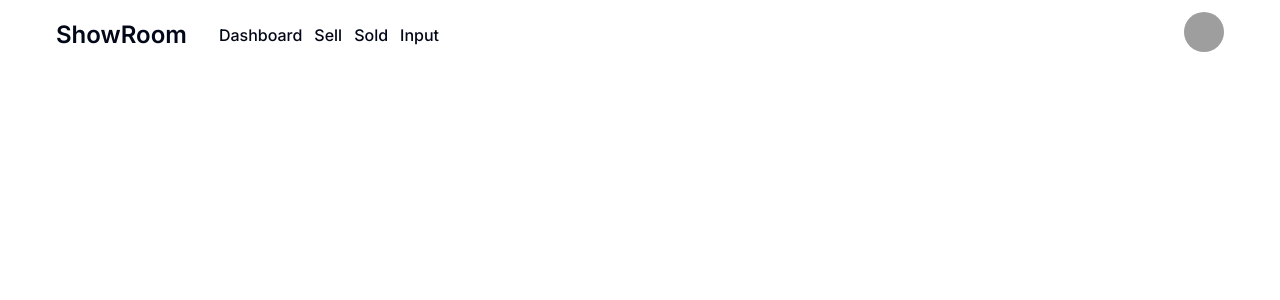
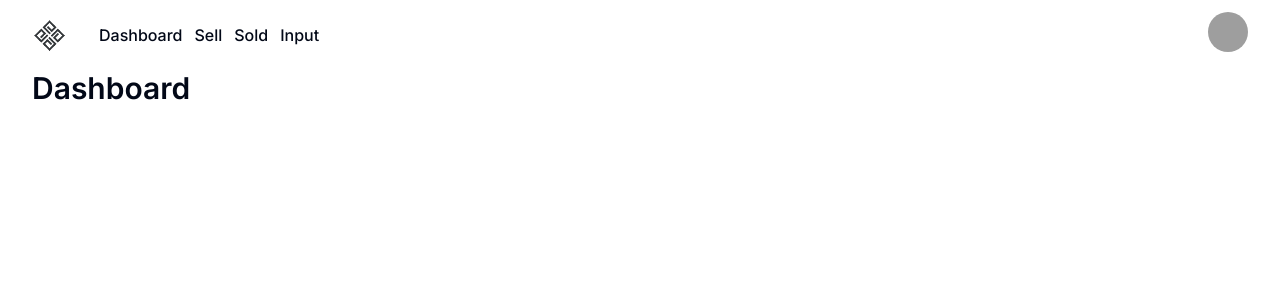
Before and after one commit to yayatooo/Showroom-Frontend, a Next.js app: page / in a window 1280 px wide. Shown: the top 300 px of the page. Built offline with nearby package versions, Linux system fonts and the light colour scheme; grey boxes are pictures that could not be loaded.

Commit message:
menu bar clear

```diff
--- a/app/(dashboard)/page.tsx
+++ b/app/(dashboard)/page.tsx
@@ -1,8 +1,10 @@
 import HomePage from "../home/page";
+import { MenuBar } from "../ui/MenuBar";
 
 export default function Home() {
   return (
     <div className="container">
+      <MenuBar />
       <HomePage />
     </div>
   );
--- a/app/common/dashboard/page.tsx
+++ b/app/common/dashboard/page.tsx
@@ -3,6 +3,6 @@ import React from 'react'
 
 export default function Dashboard() {
   return (
-   <MenuBar/>
+   <h1 className='text-3xl font-semibold'>Dashboard</h1>
   )
 }
--- a/app/ui/Logo.tsx
+++ b/app/ui/Logo.tsx
@@ -1,7 +1,9 @@
+import Link from 'next/link'
+import Image from 'next/image'
 import React from 'react'
 
 export const Logo = () => {
   return (
-    <h1 className='font-semibold text-2xl'>ShowRoom</h1>
+    <Link href="/" className='font-semibold text-2xl'><Image src="/logo.png" alt='logo' width={35} height={35} /></Link>
   )
 }
--- a/app/ui/MenuBar.tsx
+++ b/app/ui/MenuBar.tsx
@@ -1,19 +1,18 @@
 import React from "react";
 import { Logo } from "./Logo";
 import { ProfileMenu } from "./ProfileMenu";
-
-
+import { NavLink } from "../utils/data";
+import Link from "next/link";
 
 export const MenuBar = () => {
   return (
-    <main className="flex py-3 justify-between px-6">
+    <main className="flex py-3 justify-between">
       <div className="flex items-center gap-8">
         <Logo />
         <ul className="flex font-medium gap-3">
-          <li>Dashboard</li>
-          <li>Sell</li>
-          <li>Sold</li>
-          <li>Input</li>
+          {NavLink.map(item => (
+            <Link key={item.id} href={item.link}>{item.tittle}</Link>
+          ))}
         </ul>
       </div>
       <div>
--- a/app/ui/ProfileMenu.tsx
+++ b/app/ui/ProfileMenu.tsx
@@ -21,10 +21,7 @@ export const ProfileMenu = () => {
       <DropdownMenuContent>
         <DropdownMenuLabel>My Account</DropdownMenuLabel>
         <DropdownMenuSeparator />
-        <DropdownMenuItem>Profile</DropdownMenuItem>
-        <DropdownMenuItem>Billing</DropdownMenuItem>
-        <DropdownMenuItem>Team</DropdownMenuItem>
-        <DropdownMenuItem>Subscription</DropdownMenuItem>
+        <DropdownMenuItem>Logout</DropdownMenuItem>
       </DropdownMenuContent>
     </DropdownMenu>
   );
--- /dev/null
+++ b/app/utils/data.ts
@@ -0,0 +1,22 @@
+export const NavLink = [
+    {
+        id: 1,
+        tittle: "Dashboard",
+        link: "/home"
+    },
+    {
+        id: 2,
+        tittle: "Sell",
+        link: "/sell"
+    },
+    {
+        id: 3,
+        tittle: "Sold",
+        link: "/sold"
+    },
+    {
+        id: 4,
+        tittle: "Input",
+        link: "/input"
+    },
+]
```
Also changed, not shown: public/logo.png (added).
